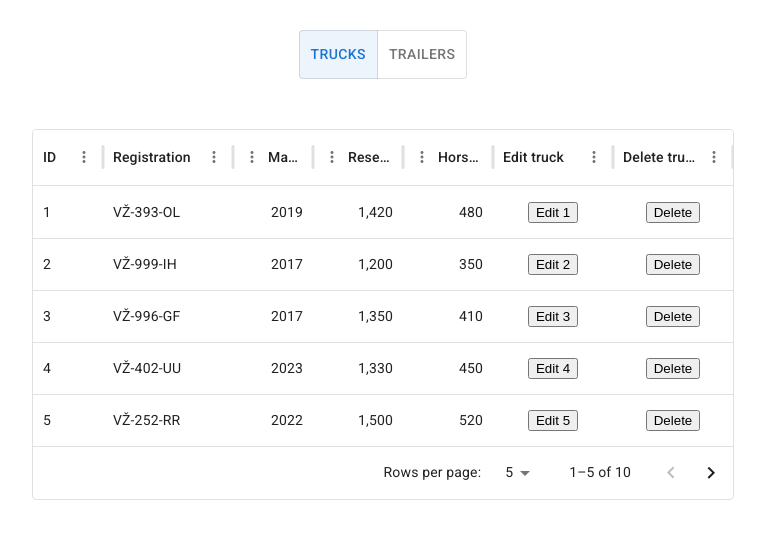
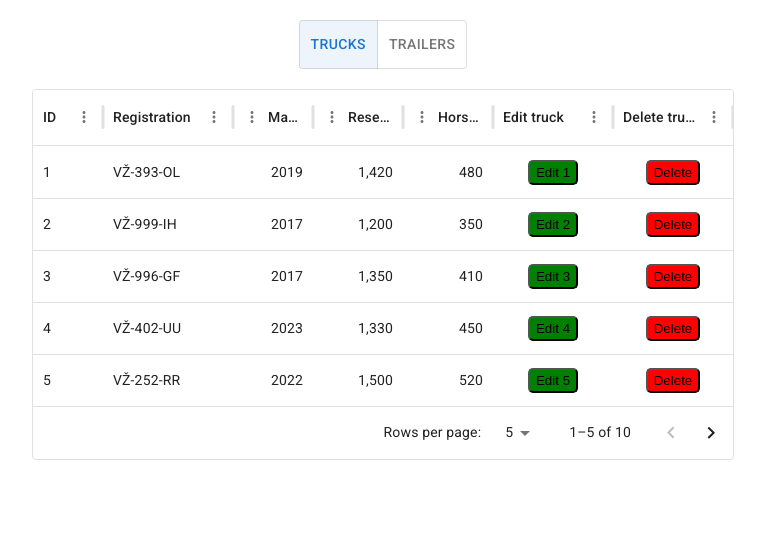
Before and after one commit to Lnola/INFSUS_SOTR, a React (Vite) app in the folder client/: page /trucks in a window 1280 px wide. Shown: the top 538 px of the page, without its empty margins (257-1022 px from the left). Built offline with nearby package versions, Linux system fonts and the light colour scheme.

Commit message:
Changed inline vanilla CSS to styled components

```diff
--- a/client/src/pages/Vehicle/truck.tsx
+++ b/client/src/pages/Vehicle/truck.tsx
@@ -1,19 +1,31 @@
+import styled from '@emotion/styled'
 import ToggleButton from '@mui/material/ToggleButton';
 import ToggleButtonGroup from '@mui/material/ToggleButtonGroup';
 import { DataGrid, GridColDef } from '@mui/x-data-grid';
 import React, { useEffect, useState } from 'react';
 import { useNavigate } from 'react-router-dom';
 
+const Button = styled.button(props => ({
+  height: '25px',
+  backgroundColor: props.color,
+  borderRadius: '5px'
+}))
+
+const MyCenteredContainer = styled.div`
+  display: flex;
+  justify-content: center;
+  margin: 20px;
+`
 
 const EditButton = ({ id, setShowEditModal, setEditTruckId }: { id: number; setShowEditModal: (show: boolean) => void; setEditTruckId: (editId: number) => void}) => {
   return (
-    <button style={{height: 'min-content'}} onClick={() => {setShowEditModal(true); setEditTruckId(id)}}>Edit {id}</button>
+    <Button color="green" onClick={() => {setShowEditModal(true); setEditTruckId(id)}}>Edit {id}</Button>
   )
 }
 
 const DeleteButton = ({ id }: { id: number }) => {
   return (
-    <button style={{height: 'min-content'}} onClick={() => console.log(`Delete ${id}`)}>Delete</button>
+    <Button color="red" onClick={() => console.log(`Delete ${id}`)}>Delete</Button>
   )
 }
 
@@ -56,17 +68,17 @@ const TruckList = () => {
       field: 'edit',
       headerName: 'Edit truck',
       width: 120,
-      renderCell: (params) => <div style={{ display: 'flex', justifyContent: 'center', alignItems: 'center', width: '100%', height: '100%'}}>
+      renderCell: (params) => <MyCenteredContainer style={{alignItems: 'center', width: '100%', height: '100%', margin:'0px'}}>
       <EditButton id={params.row.id} setShowEditModal={setShowEditModal} setEditTruckId={setEditTruckId}/>
-    </div>,
+    </MyCenteredContainer>,
     },
     {
       field: 'delete',
       headerName: 'Delete truck',
       width: 120,
-      renderCell: (params) => <div style={{ display: 'flex', justifyContent: 'center', alignItems: 'center', width: '100%', height: '100%' }}>
+      renderCell: (params) => <MyCenteredContainer style={{alignItems: 'center', width: '100%', height: '100%', margin:'0px'}}>
       <DeleteButton id={params.row.id} />
-    </div>,
+    </MyCenteredContainer>,
     },
   ];
 
@@ -86,7 +98,7 @@ const TruckList = () => {
   return (
     <>
       {/* toggle buttons */}
-      <div style={{display: 'flex', justifyContent: 'center', margin: '30px'}}>
+      <MyCenteredContainer>
         <ToggleButtonGroup
           color="primary"
           value={alignment}
@@ -97,11 +109,11 @@ const TruckList = () => {
           <ToggleButton selected value="trucks">Trucks</ToggleButton>
           <ToggleButton value="trailers" onClick={() => navigate('/trailers')}>Trailers</ToggleButton>
         </ToggleButtonGroup>
-      </div>
+      </MyCenteredContainer>
 
       {/* Data Table */}
-      <div style={{ minHeight: '50%', display: 'flex', justifyContent: 'center'}}>
-        <div style={{margin: '20px', maxWidth: '80%'}}>
+      <MyCenteredContainer style={{ minHeight: '50%'}}>
+        <div style={{maxWidth: '80%'}}>
           <DataGrid
             rows={trucks}
             columns={columns}
@@ -114,10 +126,9 @@ const TruckList = () => {
             pageSizeOptions={[5, 10]}
           />
         </div>
-
-        {/* Edit Modal */}
-        {showEditModal && <p>EDITING TRUCK: {editTruckId}</p>}
-      </div>
+      </MyCenteredContainer>
+      {/* Edit Modal */}
+      {showEditModal && <p>EDITING TRUCK: {editTruckId}</p>}
     </>
   );
 };
```
